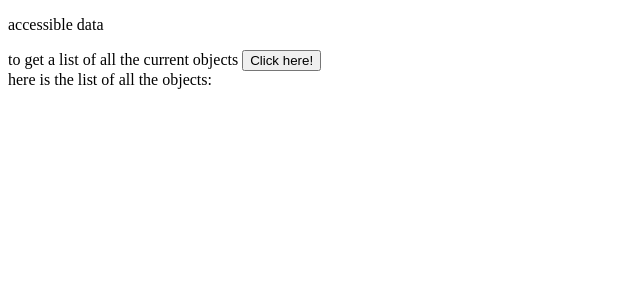
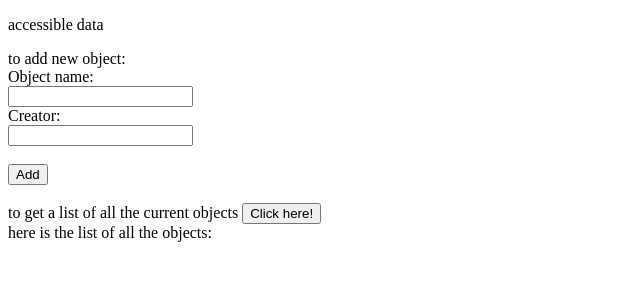
Before and after one commit to Asaf-Malin/accessible-world-data, an Angular app in the folder angular/: page /objects in a window 1280 px wide. Shown: the top 300 px of the page, without its empty margins (0-640 px from the left). Built offline with nearby package versions, Linux system fonts and the light colour scheme.

Commit message:
createObject is working

```diff
--- a/angular/src/app/app.module.ts
+++ b/angular/src/app/app.module.ts
@@ -9,6 +9,7 @@ import { AboutComponent } from './about/about/about.component';
 import { ObjectsComponent } from './objects/objects/objects.component';
 import { HeaderComponent } from './about/header/header.component';
 import { FooterComponent } from './about/footer/footer.component';
+import { FormsModule } from '@angular/forms';
 
 @NgModule({
   declarations: [
@@ -23,6 +24,7 @@ import { FooterComponent } from './about/footer/footer.component';
     BrowserModule,
     AppRoutingModule,
     HttpClientModule,
+    FormsModule,
   ],
   providers: [],
   bootstrap: [AppComponent]
--- a/angular/src/app/objects/objects/objects.component.html
+++ b/angular/src/app/objects/objects/objects.component.html
@@ -1,4 +1,17 @@
 <div>
+    to add new object:
+    <br>
+    Object name:
+    <br>
+    <input [(ngModel)]="name">
+    <br>
+    Creator:
+    <br>
+    <input [(ngModel)]="creator">
+    <br><br>
+    <button (click)="addObject()">Add</button>
+    <br><br>
+
     to get a list of all the current objects
     <button (click)="getObjects()">Click here!</button>
 
--- a/angular/src/app/objects/objects/objects.component.ts
+++ b/angular/src/app/objects/objects/objects.component.ts
@@ -8,6 +8,8 @@ import { ObjectsService } from '../shared/services/objects-service';
 })
 export class ObjectsComponent {
   public currentObjects: any[] = [];
+  public name: string = '';
+  public creator: string = '';
 
   constructor(
     public objectsService: ObjectsService,
@@ -22,4 +24,10 @@ export class ObjectsComponent {
   printJSON(object: any){
     return JSON.stringify(object);
   }
+
+  addObject(){
+    this.objectsService.createObject({name: this.name, creator: this.creator}).subscribe((data)=>{
+      debugger
+    });
+  }
 }
--- a/angular/src/app/objects/shared/services/objects-service.ts
+++ b/angular/src/app/objects/shared/services/objects-service.ts
@@ -14,4 +14,8 @@ export class ObjectsService {
   getObjects() {
     return this.http.get<IObject[]>(environment.apiEndPoint + 'getObjects');
   }
+
+  createObject(data: {name: string, creator: string}){
+    return this.http.post(environment.apiEndPoint + 'createObject', data);
+  }
 }
--- a/angular/src/environments/environment.ts
+++ b/angular/src/environments/environment.ts
@@ -4,5 +4,5 @@
 
 export const environment = {
   production: false,
-  apiEndPoint: 'http://localhost:3001/api/',
+  apiEndPoint: 'http://localhost:3002/api/',
 };
```
Also changed, not shown: 1 other file (tests, documents, lock files or other folders).
